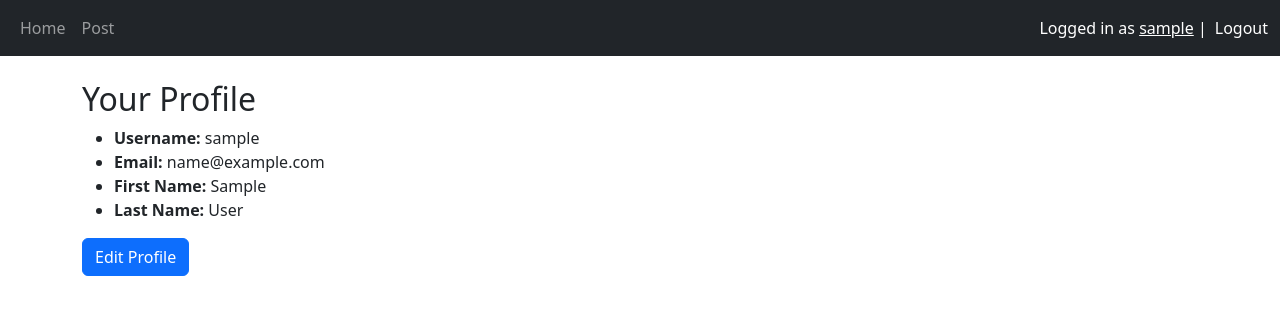
After one commit to damachad/django_blog, a Django app: page /profile/ in a window 1280 px wide. The commit adds this page. Shown: the top 315 px of the page. Run offline with Django 5.2, Linux system fonts and the light colour scheme; the visitor is signed in with stand-in values (Sample User, id 1).

Commit message:
Add user profile page

```diff
--- a/myapp/templates/base.html
+++ b/myapp/templates/base.html
@@ -31,7 +31,8 @@
                 <div class="d-flex align-items-center">
                     {% if user.is_authenticated %}
                     <!-- TODO: Fix Logout button and white text later -->
-                    <span class="navbar-text text-white me-2">Logged in as {{ user.username }} | </span>
+                    <span class="navbar-text text-white me-2">Logged in as
+                        <a href="{% url 'profile_detail' %}">{{ user.username }}</a> | </span>
                     <form method="post" action="{% url 'logout' %}" class="d-inline">
                         {% csrf_token %}
                         <button type="submit" class="btn btn-link nav-link text-white p-0">Logout</button>
--- /dev/null
+++ b/myapp/templates/myapp/profile_detail.html
@@ -0,0 +1,12 @@
+{% extends "base.html" %}
+{% block title %}{{ object.username }}'s Profile{% endblock %}
+{% block content %}
+<h2>Your Profile</h2>
+<ul>
+    <li><strong>Username:</strong> {{ object.username }}</li>
+    <li><strong>Email:</strong> {{ object.email }}</li>
+    <li><strong>First Name:</strong> {{ object.first_name }}</li>
+    <li><strong>Last Name:</strong> {{ object.last_name }}</li>
+</ul>
+<a href="{% url 'profile_edit' %}" class="btn btn-primary">Edit Profile</a>
+{% endblock %}
--- a/myapp/urls.py
+++ b/myapp/urls.py
@@ -1,5 +1,4 @@
 from django.urls import path
-from django.contrib.auth.views import LoginView
 from .views import *
 
 urlpatterns = [
@@ -10,4 +9,6 @@ urlpatterns = [
 	path("posts/<int:pk>/edit", BlogPostUpdateView.as_view(), name="editpost"),
 	path("posts/<int:pk>/delete", BlogPostDeleteView.as_view(), name="deletepost"),
 	path('comment/<int:pk>/delete/', CommentDeleteView.as_view(), name='comment_delete'),
+	path('profile/', ProfileDetailView.as_view(), name='profile_detail'),
+	path('profile/edit', ProfileUpdateView.as_view(), name='profile_edit'),
 ]
--- a/myapp/views.py
+++ b/myapp/views.py
@@ -1,6 +1,7 @@
 from django.views.generic import ListView, DetailView, FormView
 from django.views.generic.edit import CreateView, DeleteView, UpdateView
 from django.urls import reverse_lazy
+from django.contrib.auth.models import User
 from .models import BlogPost, Comment
 from .forms import CommentForm
 from django.contrib.auth.forms import UserCreationForm
@@ -71,3 +72,25 @@ class UserCreateView(CreateView):
     form_class = UserCreationForm
     template_name = 'registration/register.html'
     success_url = reverse_lazy("login")
+
+class ProfileDetailView(LoginRequiredMixin, DetailView):
+    model = User
+    template_name = 'myapp/profile_detail.html'
+
+    def get_object(self, queryset=None):
+        """
+        Ensure the logged-in user can view their own profile.
+        """
+        return self.request.user
+
+class ProfileUpdateView(LoginRequiredMixin, UpdateView):
+    model = User
+    template_name = 'myapp/profile.html'
+    fields = ['username', 'email', 'first_name', 'last_name']
+    success_url = reverse_lazy('profile_detail')
+
+    def get_object(self, queryset=None):
+        """
+        Ensure users can only edit their own profile.
+        """
+        return self.request.user
```
Also changed, not shown: myapp/templates/myapp/profile.html (added, +11 -0 lines), README.md.
